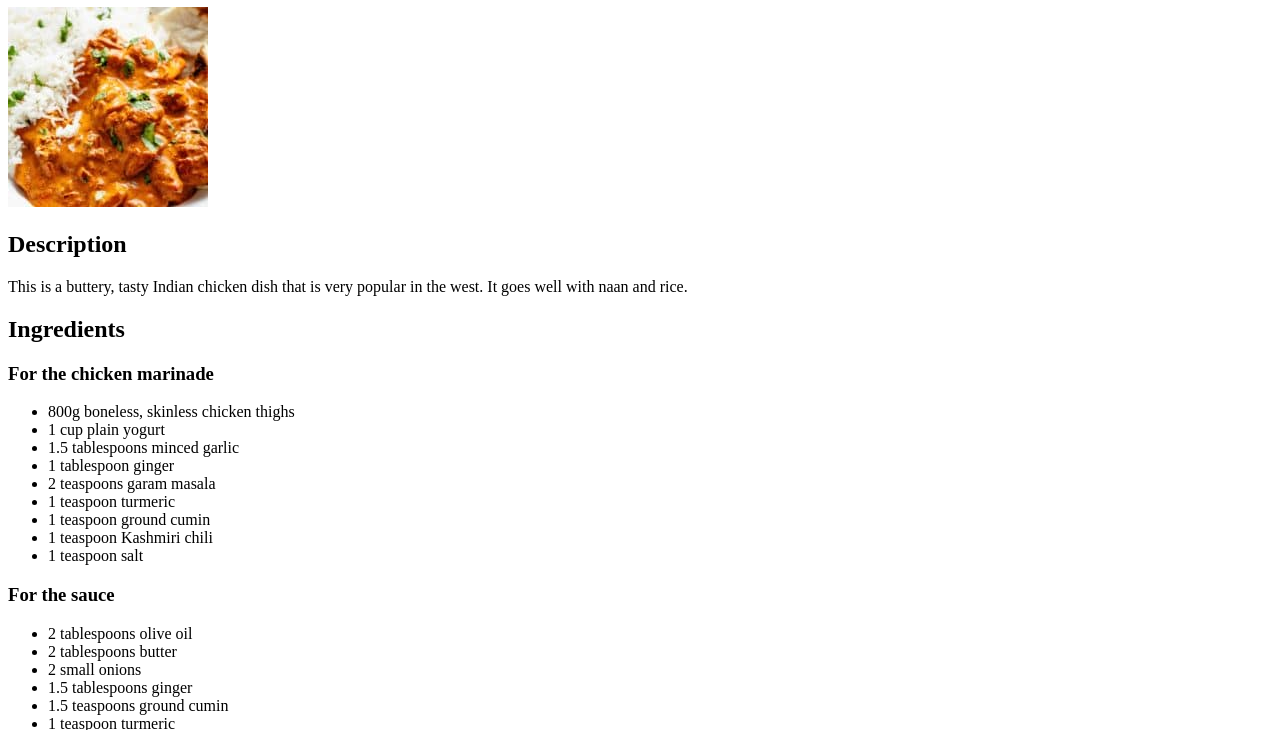
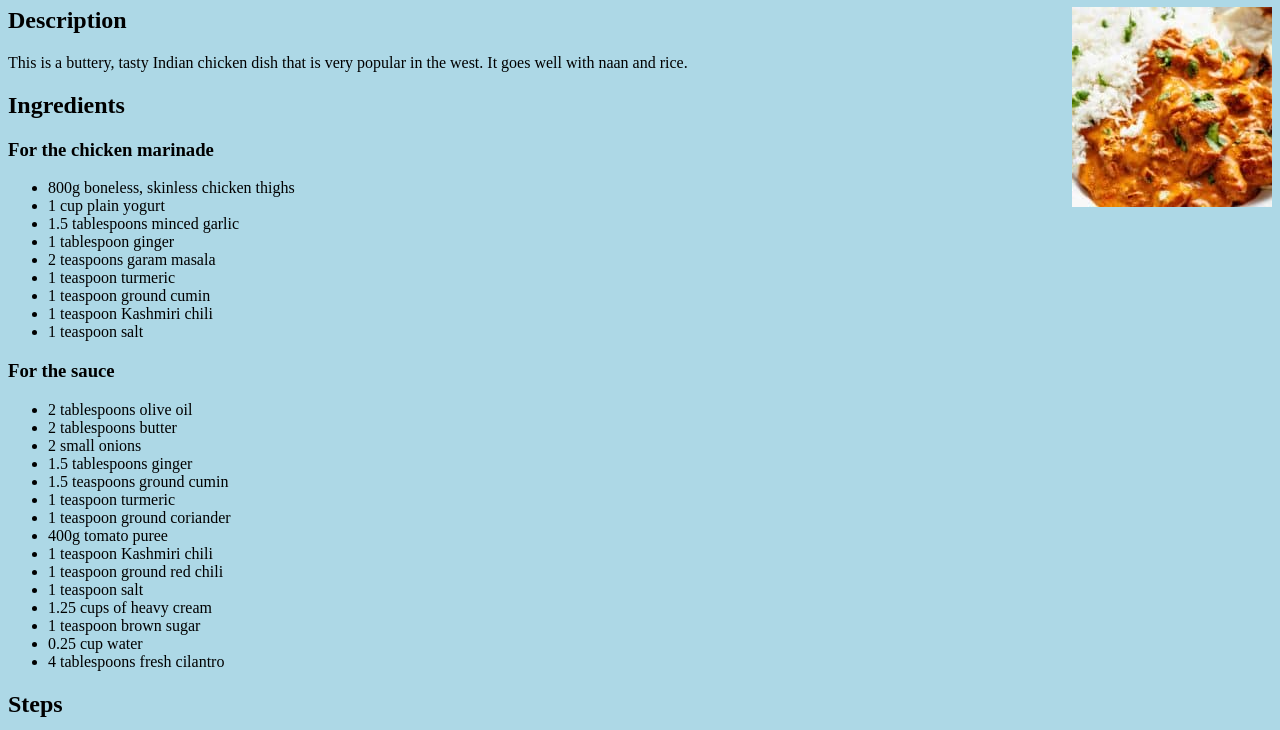
Before and after one commit to tkiral/odin-recipes, a plain HTML site: page recipes/chicken_tikka_masala.html in a window 1280 px wide. Shown: the part 73-803 px from the top of the page. Drawn offline with Linux system fonts and the light colour scheme.

Commit message:
Additioni of CSS file.

```diff
--- a/recipes/chicken_tikka_masala.html
+++ b/recipes/chicken_tikka_masala.html
@@ -3,6 +3,7 @@
   <head>
     <title>My First Webpage</title>
     <meta charset="UTF-8">
+    <link href="../styles.css" rel="stylesheet" />
   </head>
 
   <body>
--- /dev/null
+++ b/styles.css
@@ -0,0 +1,7 @@
+body {
+  background-color: lightblue;
+}
+
+img {
+  float: right;
+}
```
Also changed, not shown: index.html (+1 -0 lines).
